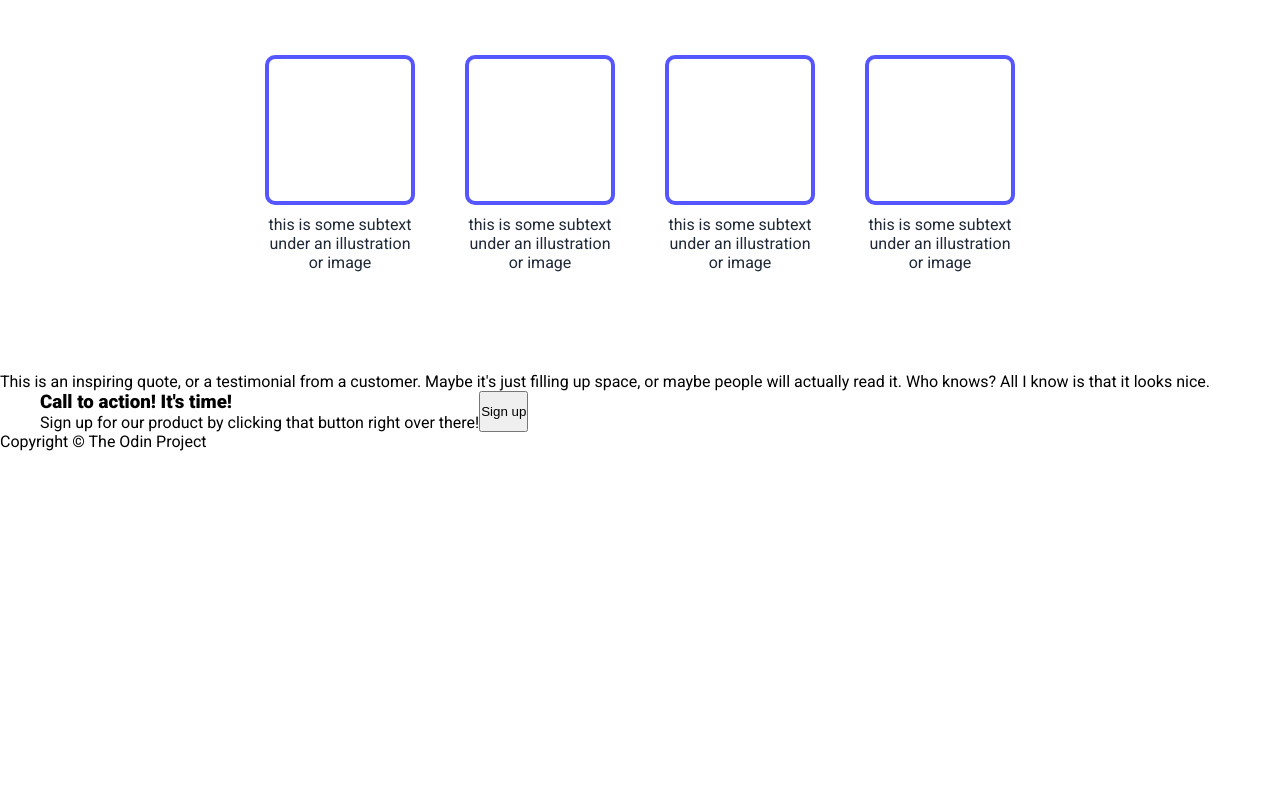
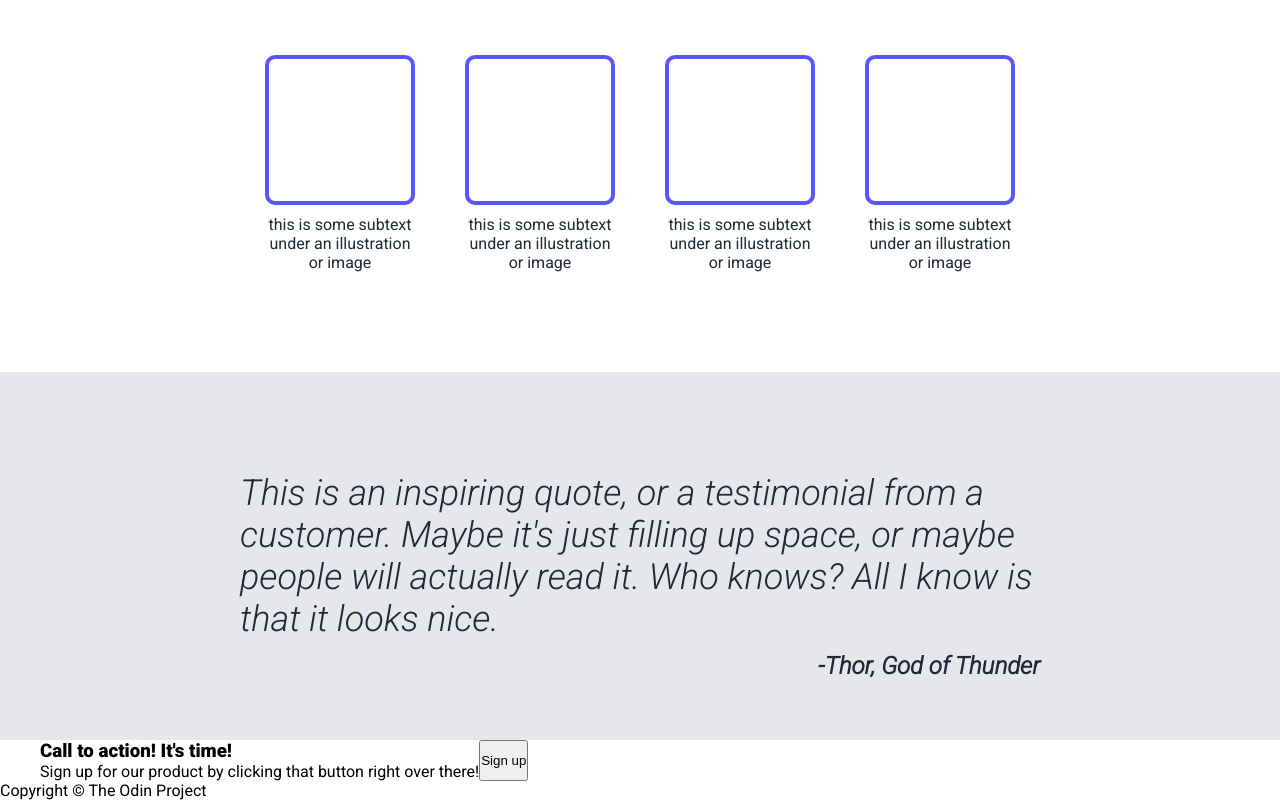
Before and after one commit to tsoysal/landing-page, a plain HTML site: page index.html in a window 1280 px wide. Shown: the part 810-1610 px from the top of the page. Before the commit the page ends 1261 px from the top, so only its background shows below. Drawn offline with Linux system fonts and the light colour scheme.

Commit message:
Cascade quote section

```diff
--- a/index.html
+++ b/index.html
@@ -62,7 +62,7 @@
         </li>
       </ul>
     </section>
-    <article>
+    <article class="quote-section">
       <blockquote>
         This is an inspiring quote, or a testimonial from a customer. Maybe it's
         just filling up space, or maybe people will actually read it. Who knows?
--- a/style.css
+++ b/style.css
@@ -144,3 +144,29 @@ header {
 .section1 li p {
     color: var(--dark-bg-color);
 }
+
+/* Quote section */
+
+.quote-section {
+    background-color: var(--secondary-text-color);
+}
+
+.quote-section blockquote {
+    max-width: 800px;
+    margin: 0 auto;
+    padding: 100px 0;
+    font-size: 36px;
+    font-weight: 100;
+    font-style: italic;
+    color: var(--dark-bg-color);
+    position: relative;
+}
+
+.quote-section blockquote::after {
+    content: "-Thor, God of Thunder";
+    font-weight: bold;
+    font-size: 24px;
+    position: absolute;
+    bottom: 60px;
+    right: 0;
+}
```
